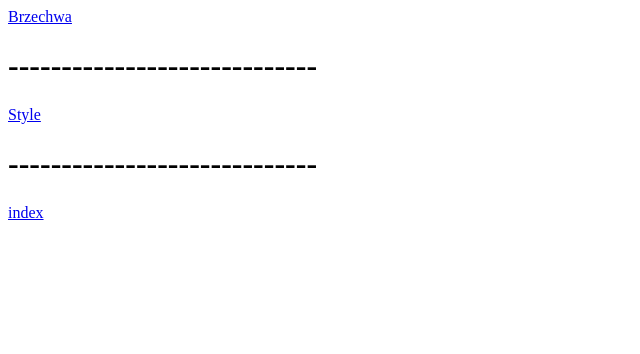
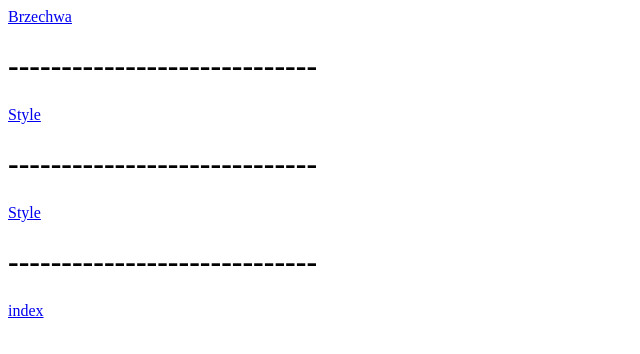
Before and after one commit to Kacpereczeq/x, a plain HTML site: page Index.html in a window 1280 px wide. Shown: the whole page, without its empty margins (0-640 px from the left). Drawn offline with Linux system fonts and the light colour scheme.

Commit message:
Update Index.html

```diff
--- a/Index.html
+++ b/Index.html
@@ -12,6 +12,8 @@
 	<br><h1>-----------------------------</h1>
 	<a href="Zadanie/div.html">Style</a>
 	<br><h1>-----------------------------</h1>
+	<a href="zadanie2/div2.html">Style</a>
+	<br><h1>-----------------------------</h1>
 	<a href="Index.html"> index</a><br>
 </body>
 </html>
```
